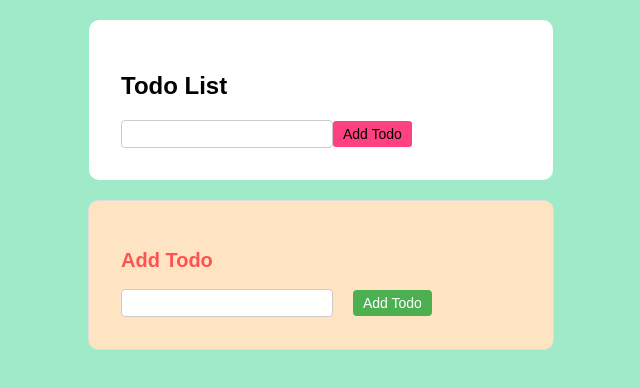
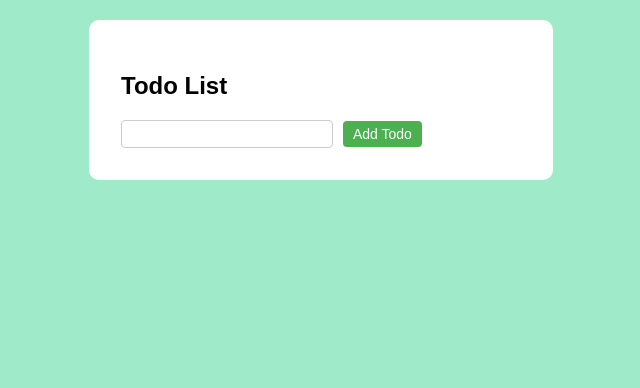
Before and after one commit to catharygr/to-do-list-react, a React (Vite) app: page / in a window 1280 px wide. Shown: the top 388 px of the page, without its empty margins (319-959 px from the left). Built offline with nearby package versions, Linux system fonts and the light colour scheme.

Commit message:
Aplicación terminada

```diff
--- a/src/App.jsx
+++ b/src/App.jsx
@@ -1,11 +1,9 @@
 import TodoList from "./componentes/TodoList";
-import AddTodo from "./componentes/AddTodo";
 
 function App() {
   return (
     <div>
       <TodoList />
-      <AddTodo />
     </div>
   );
 }
--- a/src/componentes/AddTodo.jsx
+++ /dev/null
@@ -1,38 +0,0 @@
-import { useState } from "react";
-
-function AddTodo({ todos, setTodos }) {
-  const [newTodo, setNewTodo] = useState("");
-
-  function handleSubmit(e) {
-    e.preventDefault();
-    if (newTodo.trim() !== "") {
-      const newTodoObj = {
-        id: Date.now(),
-        text: newTodo,
-        completed: false,
-      };
-
-      setTodos([...todos, newTodoObj]);
-      setNewTodo("");
-    }
-  }
-
-  return (
-    <div className="add-todo-container">
-      <h2 className="add-todo-title">Add Todo</h2>
-      <form className="add-todo-form" onSubmit={handleSubmit}>
-        <input
-          className="add-todo-input"
-          type="text"
-          value={newTodo}
-          onChange={(e) => setNewTodo(e.target.value)}
-        />
-        <button className="add-todo-button" type="submit">
-          Add Todo
-        </button>
-      </form>
-    </div>
-  );
-}
-
-export default AddTodo;
--- a/src/componentes/TodoList.jsx
+++ b/src/componentes/TodoList.jsx
@@ -1,15 +1,16 @@
 import { useState, useEffect } from "react";
-// Function component TodoList
+
 function TodoList() {
   const [todos, setTodos] = useState([]);
   const [newTodo, setNewTodo] = useState("");
-  // useEffect para guardar los todos en el localStorage
+
   useEffect(() => {
     const storedTodos = localStorage.getItem("todos");
     if (storedTodos) {
       setTodos(JSON.parse(storedTodos));
     }
   }, []);
+
   useEffect(() => {
     localStorage.setItem("todos", JSON.stringify(todos));
   }, [todos]);
@@ -17,7 +18,13 @@ function TodoList() {
   const addTodo = (e) => {
     e.preventDefault();
     if (newTodo.trim() !== "") {
-      setTodos([...todos, newTodo]);
+      const newTodoObj = {
+        id: Date.now(),
+        text: newTodo,
+        completed: false,
+      };
+
+      setTodos([...todos, newTodoObj]);
       setNewTodo("");
     }
   };
@@ -29,25 +36,30 @@ function TodoList() {
   };
 
   return (
-    <form onSubmit={addTodo} className="todo-container">
+    <div className="todo-container">
       <h2 className="todo-list">Todo List</h2>
       <ul>
         {todos.map((todo, index) => (
-          <li key={index}>
-            {todo}
+          <li key={todo.id}>
+            {todo.text}
             <button className="btn-delete" onClick={() => deleteTodo(index)}>
               Delete
             </button>
           </li>
         ))}
       </ul>
+      <form onSubmit={addTodo}>
         <input
           type="text"
+          className="add-todo-input"
           value={newTodo}
           onChange={(e) => setNewTodo(e.target.value)}
         />
-      <button>Add Todo</button>
+        <button type="submit" className="add-todo-button">
+          Add Todo
+        </button>
       </form>
+    </div>
   );
 }
 
--- a/src/index.css
+++ b/src/index.css
@@ -14,6 +14,7 @@ body {
 }
 
 li {
+  margin-bottom: 10px;
 }
 
 li .btn-delete {
@@ -55,45 +56,8 @@ input {
   margin-right: 2px 10px;
 }
 
-button:hover {
+.add-todo-button:hover {
   background-color: #ff80ab;
-}
-
-button:focus {
-  outline: none;
-}
-
-/* Componente AddTodo */
-
-.add-todo-container {
-  margin: 0 auto;
-  padding: 2rem;
-  width: 400px;
-  background-color: bisque;
-  border: 1px solid #ddd;
-  border-radius: 10px;
-}
-
-.add-todo-title {
-  font-size: 20px;
-  font-weight: bold;
-  color: #ff5252;
-}
-
-.add-todo-form {
-  margin-top: 10px;
-  display: flex;
-  align-items: center;
-  gap: 10px;
-}
-
-.add-todo-input {
-  width: 200px;
-  padding: 5px;
-  border: 1px solid #ccc;
-  border-radius: 4px;
-  font-size: 14px;
-  margin-right: 2px 10px;
 }
 
 .add-todo-button {
@@ -105,7 +69,3 @@ button:focus {
   border-radius: 4px;
   cursor: pointer;
 }
-
-.add-todo-button:hover {
-  background-color: #45a049;
-}
```
Lines whose indentation alone changed are shown as unchanged.
